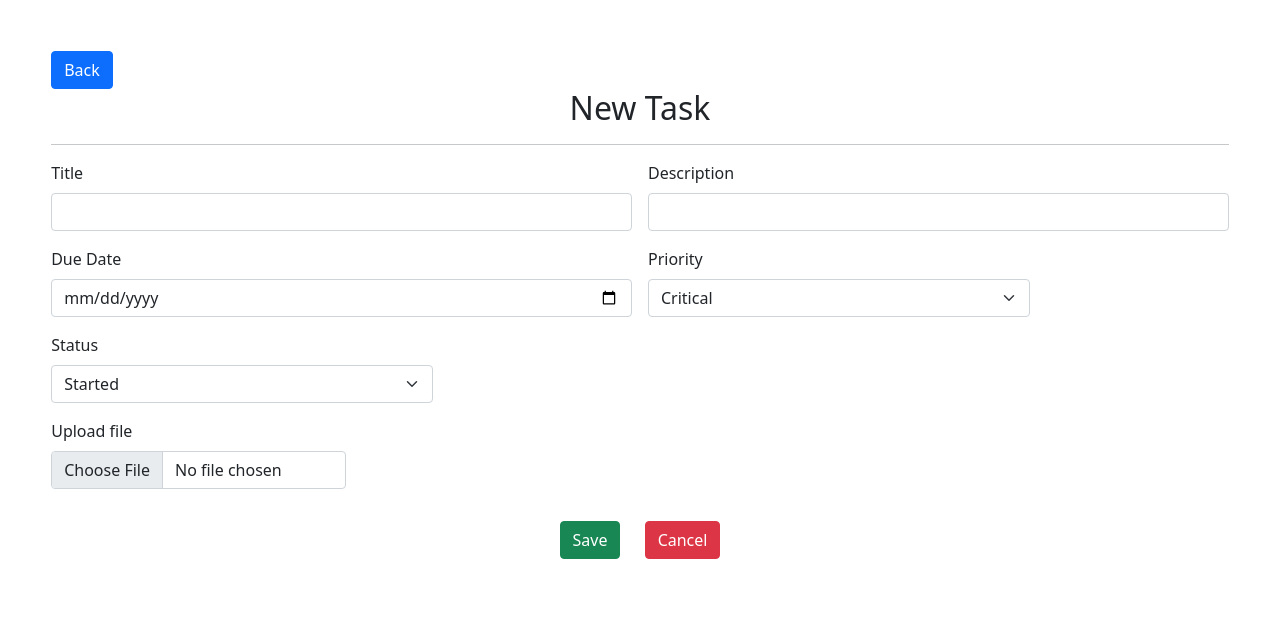
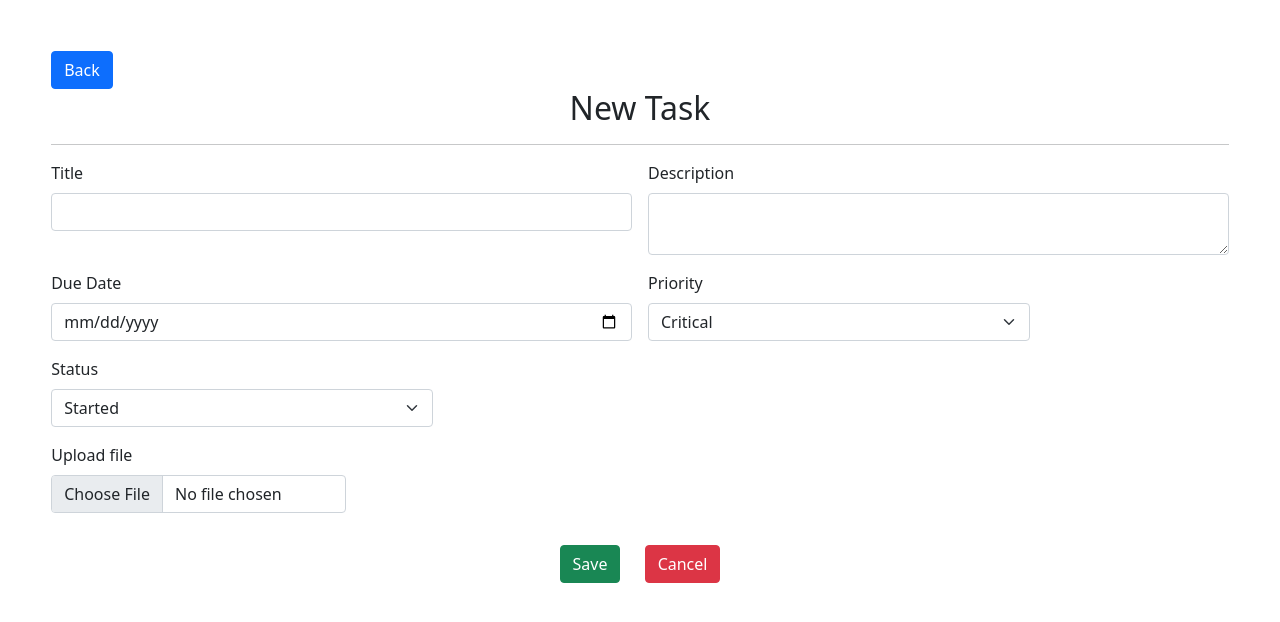
Before and after one commit to muhammedrahees360/Task-Managment-system, a PHP site: page /tms/newtaskview.php in a window 1280 px wide. Shown: the top 622 px of the page. Run offline with PHP 8.4, Linux system fonts and the light colour scheme; a user stored in the database is signed in; some libraries are stand-ins or nearby versions.

Commit message:
Update newtaskview.php

```diff
--- a/newtaskview.php
+++ b/newtaskview.php
@@ -23,7 +23,7 @@ session_start();
   </div>
   <div class="col-md-6">
       <label for="inputEmail4" class="form-label">Description</label>
-      <input type="text" class="form-control" required id="inputEmail4" name="description">
+      <textarea type="text" class="form-control" required id="inputEmail4" name="description"></textarea>
   </div>
   <div class="col-md-6">
       <label for="inputPassword4" class="form-label">Due Date</label>
```
